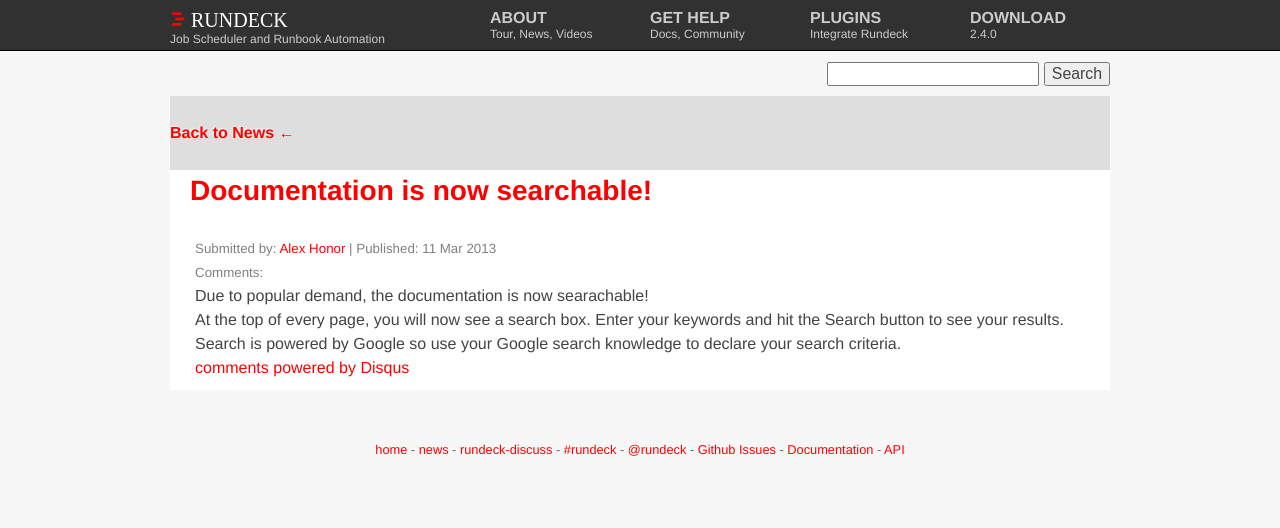
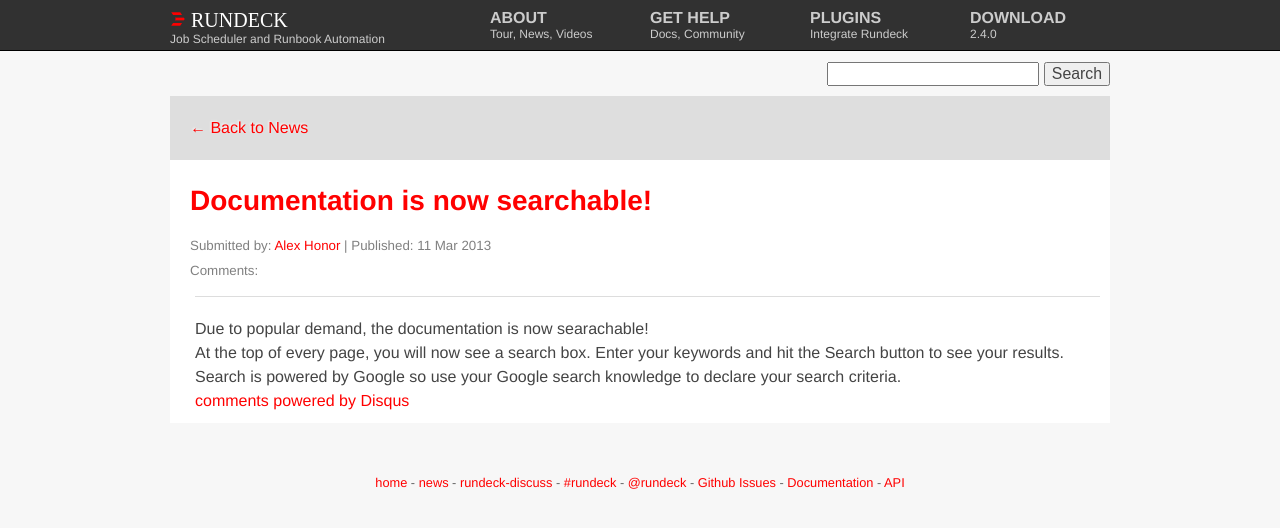
Before and after one commit to rundeck/rundeck-ghpages, a Jekyll site: the page built from news/_posts/2013-03-11-docs-now-searchable.md, in a window 1280 px wide. Shown: the top 528 px of the page. Built offline with Jekyll 4.4.1, drawn with Linux system fonts in a browser that asks for light colours; nearby versions of some CDN libraries; comment, search, counter and statistics services are not loaded.

Commit message:
Clean up news page header layout

```diff
--- a/_layouts/news.html
+++ b/_layouts/news.html
@@ -5,27 +5,32 @@
 ---
 
 
-<section id="news" class="page container_12">
+<section id="news" class="page ">
 
-<div class="grid_12">
-  <article class=" introduction">
+<div class="container_12">
+  <article class=" grid_12">
 
-      <p>
-      <strong><a href="/news">Back to News  &larr;</a></strong>
+      <p class="introduction">
+      <a href="/news">&larr; Back to News  </a>
       </p>
 
   </article>
 
 
-   <article class="news">
+   <article class=" grid_12 news">
 
         <header>
           <a href="{{page.url}}"><h2 class="newstitle">{{ page.title }} </h2></a>
         </header>
+          <header class="post_info">
+            Submitted by: {{page.author}} | Published: {{page.date|date_to_string}}
+          </header>
+          <header class="post_info">
+            Comments: <a href="#disqus_thread"></a>
+          </header>
+
         <div class="body">
-          <span style="color:#808080;font-size:smaller;">Submitted by: {{page.author}} | Published: {{page.date|date_to_string}}<br/>Comments: <a href="#disqus_thread"></a></span>
-
-          <div class="desc">
+          <div class="content">
 
             {{ content }}
 
@@ -58,7 +63,6 @@
           </div>
         </div>
       </article>
-
     </div>
     <div class="clear"></div>
 </section>
--- a/css/style.css
+++ b/css/style.css
@@ -191,8 +191,7 @@
 .introduction {
   background-color: #dedede;
          text-shadow: -1px -1px 2px rgba(255,255,255,0.8);
-         padding-top:25px;
-  padding-bottom:25px;
+         padding:20px;
   }
 
 
@@ -519,9 +518,21 @@
 article.plugin .buttons{
   margin: 25px 0;
 }
+article.news header{
+  margin: 20px;
+  margin-bottom: 5px;
+}
+article.news header+header{
+  margin-top:0;
+}
 
-article.news h2.newstitle{
-  margin-left: 20px;
+article .post_info{
+  color:#808080;
+  font-size:smaller;
+}
+article.news .body .content{
+  border-top: 1px solid #DDD;
+  padding-top: 20px;
 }
 /* for stacking text on top of a font awesome icon */
 .icon-notanicon {
```
Also changed, not shown: news/index.html (+6 -11 lines).
